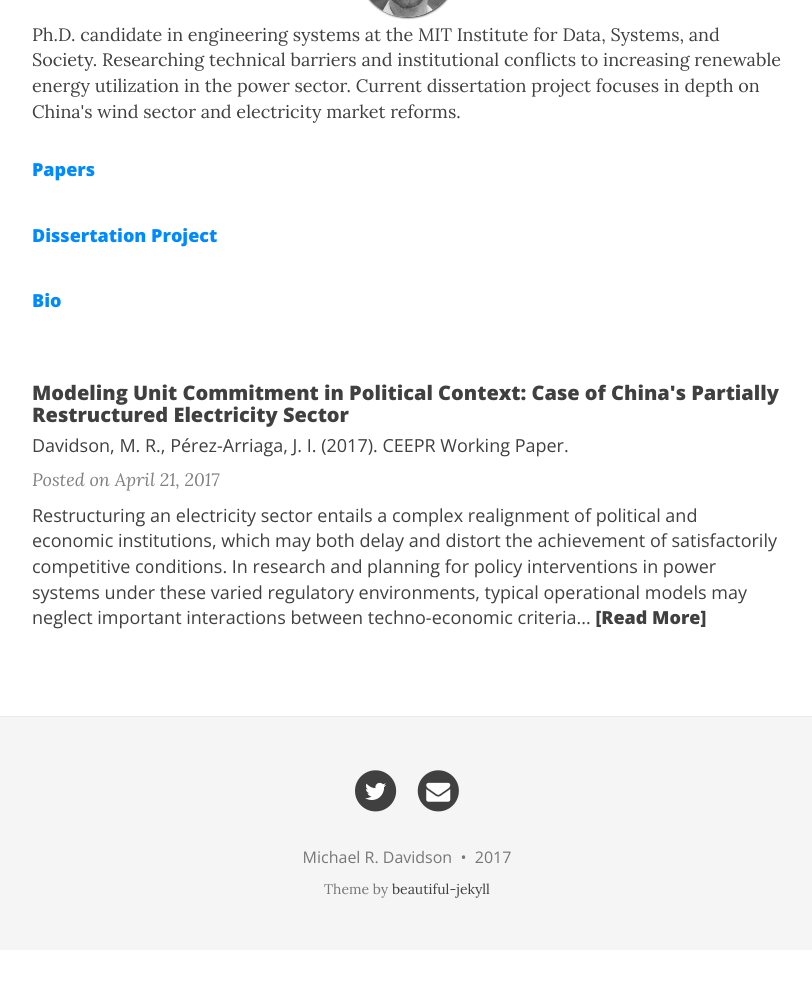
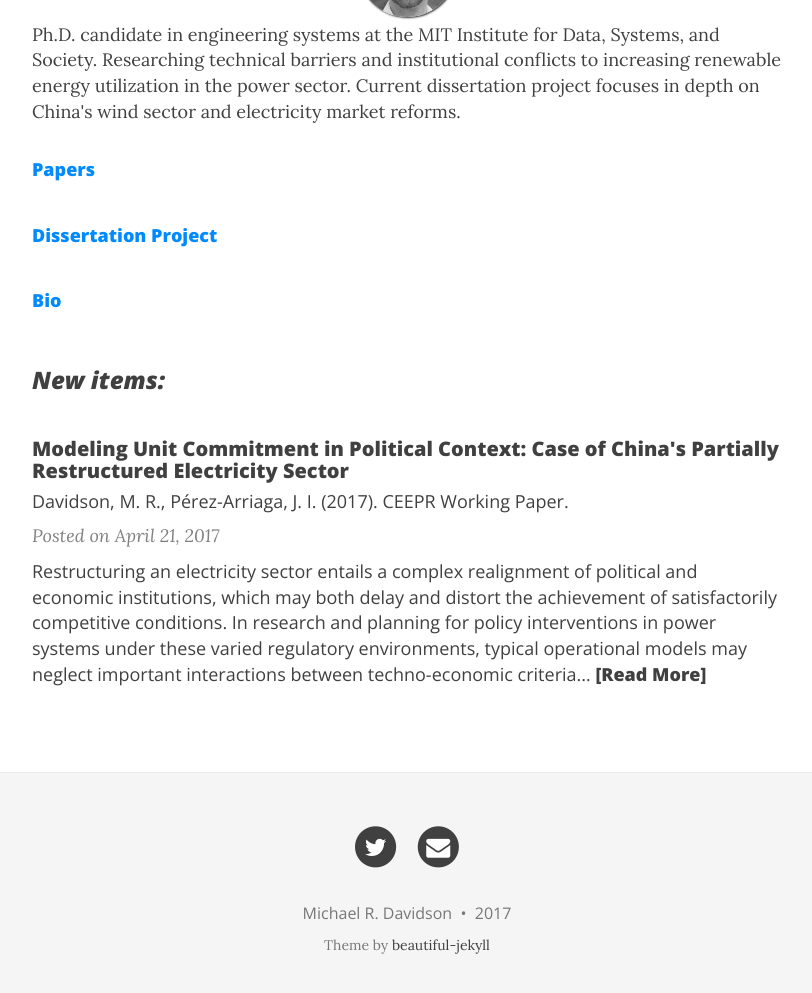
Before and after one commit to east-winds/east-winds.github.io, a Jekyll site: the page built from index.html, in a window 1280 px wide and 1110 px high, cut to the strip 104-1097 px from the top of the window. Shown: the whole strip, without its empty margins (233-1045 px from the left). Built offline with Jekyll 4.4.1, drawn with Linux system fonts in a browser that asks for light colours; nearby versions of some CDN libraries; the list of posts is cut into pages by our own code.

Commit message:
home page: new

```diff
--- a/index.html
+++ b/index.html
@@ -19,6 +19,9 @@ Ph.D. candidate in engineering systems at the MIT Institute for Data, Systems, a
 <br>
 
 <div class="posts-list">
+  {% if site.tags["home"] %}
+  <i><h3>New items:</h3></i>
+  {% endif %}
   {% for post in site.tags["home"] %}
   <article class="post-preview">
     <a href="{{ post.url | prepend: site.baseurl }}">
```
